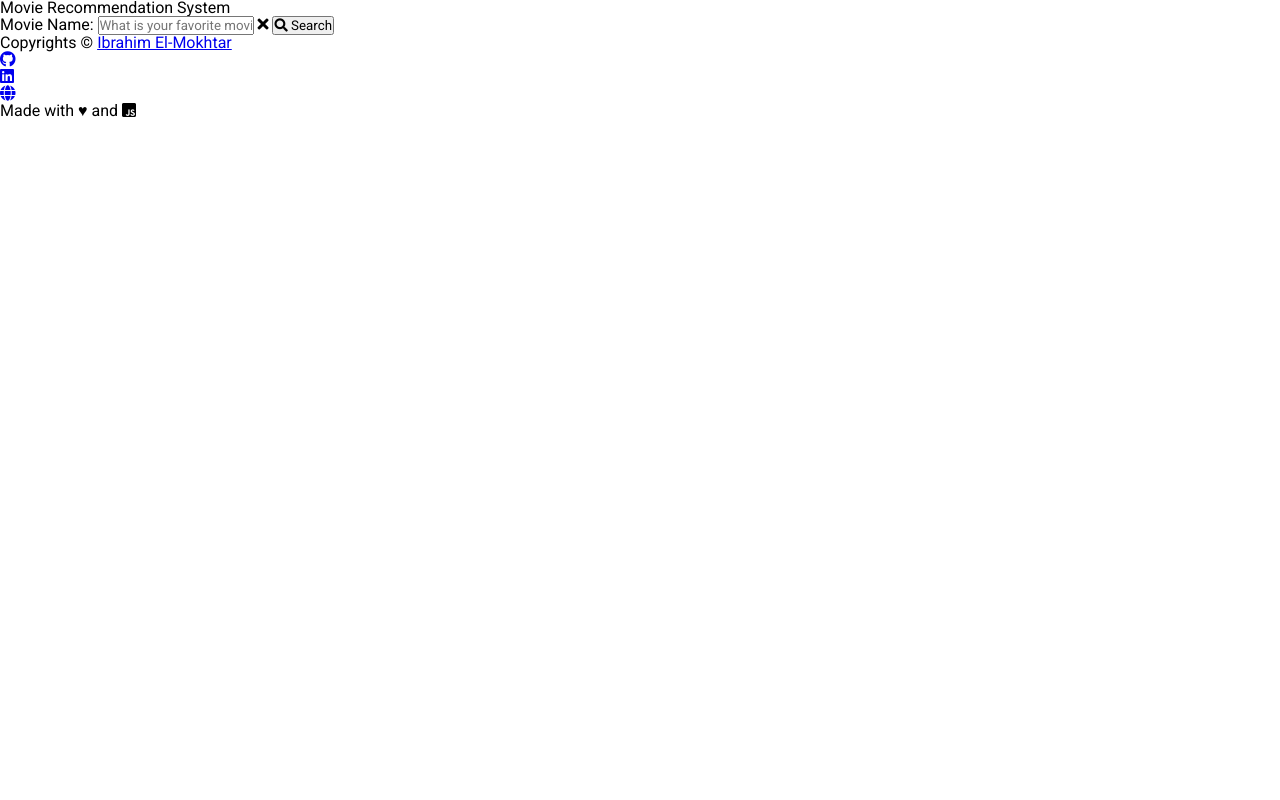
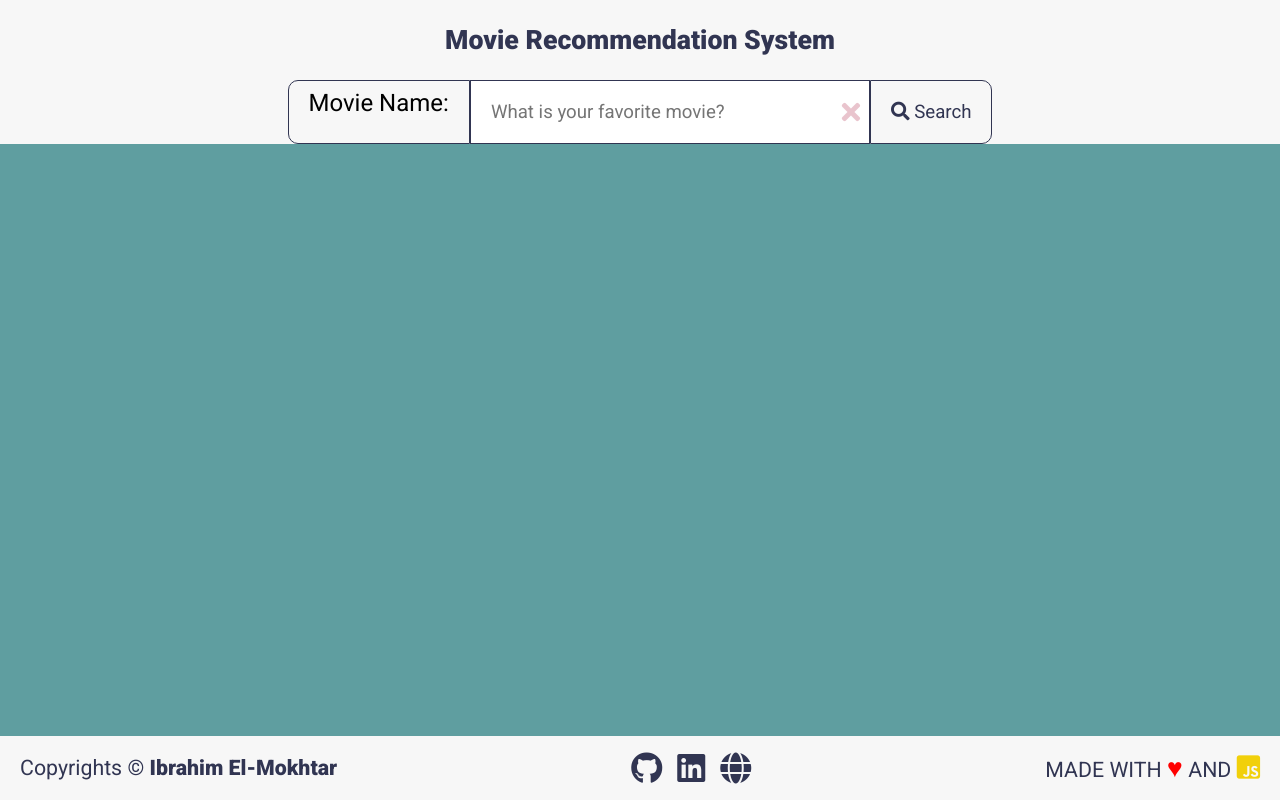
Before and after one commit to ibrahimelmokhtar/similar-movies-finder, a plain HTML site: page index.html in a window 1280 px wide. Drawn offline with Linux system fonts and the light colour scheme.

Commit message:
Apply required CSS styles

```diff
--- a/css/styles.css
+++ b/css/styles.css
@@ -6,3 +6,225 @@ body * {
     box-sizing: border-box;
     font-family: 'Roboto', sans-serif;
 }
+
+
+body {
+    background-color: #f7f7f7;
+
+}
+
+
+/* ************************************************************************************************* */
+/* *****************************************     Header     **************************************** */
+/* ************************************************************************************************* */
+
+header {
+    color: #313552;
+    height: 10vh;
+    width: 100%;
+
+    display: flex;
+    flex-direction: row;
+    justify-content: center;
+    align-items: center;
+}
+
+
+/* Main Page Title */
+header h1 {
+    font-size: 20pt;
+    font-weight: 800;
+}
+
+
+/* ************************************************************************************************* */
+/* ***************************************     Search Bar     ************************************** */
+/* ************************************************************************************************* */
+
+form {
+    height: 8vh;
+
+    display: flex;
+    flex-direction: row;
+    justify-content: center;
+    align-items: center;
+}
+
+
+/* Form Label */
+form label {
+    padding: 10px 20px;
+    border: 1px solid #313552;
+    font-size: 18pt;
+    height: 100%;
+    cursor: pointer;
+
+    border-top-left-radius: 10px;
+    border-bottom-left-radius: 10px;
+}
+
+
+/* Form Text Input */
+form input {
+    border: 1px solid #313552;
+    padding: 10px 20px;
+    width: 400px;
+    font-size: 14pt;
+    height: 100%;
+
+    position: relative;
+}
+
+
+/* Close Icon */
+form #close__icon {
+    font-size: 20pt;
+    color:#b8405e;
+    opacity: 0.3;
+    transform: scale(1);
+
+    position: absolute;
+    right: calc(50% - 220px);
+
+    transition-duration: 0.5s;
+    transition-property: color, opacity, transform;
+}
+
+
+form #close__icon:hover {
+    cursor: pointer;
+    color:#ff0000;
+    opacity: 1;
+    transform: scale(1.1);
+}
+
+
+/* Form Search Button */
+form button {
+    border: 1px solid #313552;
+    background-color: #f7f7f7;
+    padding: 10px 20px;
+    font-size: 14pt;
+    color: #313552;
+    height: 100%;
+
+    border-top-right-radius: 10px;
+    border-bottom-right-radius: 10px;
+
+    transition-duration: 0.5s;
+    transition-property: color, background-color;
+}
+
+
+form button:hover {
+    cursor: pointer;
+    background-color: #2eb086;
+    color: #f7f7f7;
+}
+
+
+/* Search Icon */
+form button #search__icon {
+    transform: scale(1);
+
+    transition-duration: 0.5s;
+    transition-property: transform;
+}
+
+
+form button:hover #search__icon {
+    transform: scale(1.2);
+}
+
+
+/* ************************************************************************************************* */
+/* *************************************     Similar Movies     ************************************ */
+/* ************************************************************************************************* */
+
+#similar__movies {
+    min-height: 74vh;
+    background-color: cadetblue;
+}
+
+
+/* ************************************************************************************************* */
+/* *****************************************     Footer     **************************************** */
+/* ************************************************************************************************* */
+
+footer {
+    color: #313552;
+    height: 8vh;
+    width: 100%;
+    padding: 0 20px;
+
+    display: flex;
+    flex-direction: row;
+    justify-content: space-between;
+    align-items: center;
+}
+
+
+footer * {
+    font-size: 16pt;
+}
+
+/* Credit Caption */
+#credit__caption a {
+    text-decoration: none;
+    color: #313552;
+    font-weight: 900;
+
+    transition-duration: 0.5s;
+    transition-property: color;
+}
+
+
+#credit__caption a:hover {
+    color: #2eb086;
+}
+
+
+/* Social Media Links */
+#social__media {
+    width: 120px;
+
+    display: flex;
+    flex-direction: row;
+    justify-content: space-between;
+    align-items: center;
+}
+
+
+#social__media * {
+    font-size: 24pt;
+    color: #313552;
+    transform: scale(1);
+
+    transition-duration: 0.5s;
+    transition-property: color, transform;
+}
+
+
+#social__media *:hover {
+    cursor: pointer;
+    color: #2eb086;
+    transform: scale(1.1);
+}
+
+
+/* Main Caption */
+#main__caption {
+    text-transform: uppercase;
+}
+
+
+#main__caption span {
+    color: #ff0000;
+    font-size: 20pt;
+}
+
+
+#main__caption i {
+    color: #F1D00A;
+    font-size: 20pt;
+}
```
